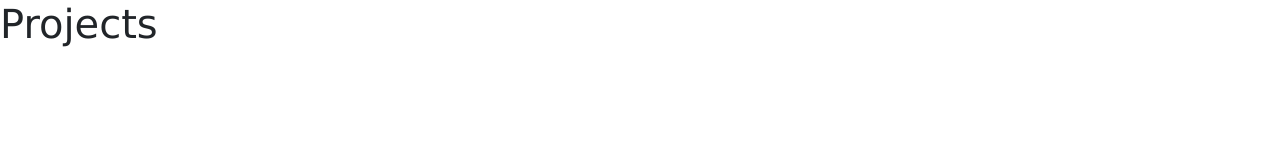
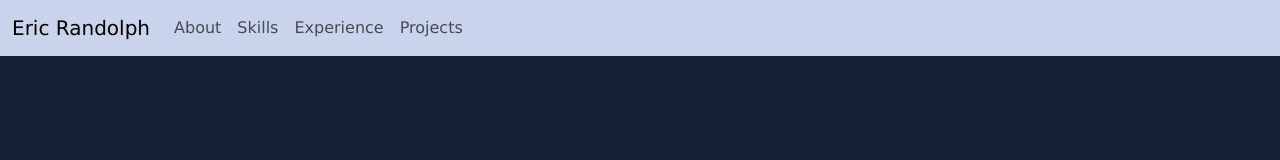
Before and after one commit to zizz-0/evan-rizzo-portfolio, a website: page projects.html in a window 1280 px wide. Drawn offline with nearby package versions, Linux system fonts and the light colour scheme.

Commit message:
projects nav

```diff
--- a/projects.html
+++ b/projects.html
@@ -7,8 +7,24 @@
     <link rel="stylesheet" href="styles.css">
     <link href="https://cdn.jsdelivr.net/npm/bootstrap@5.3.3/dist/css/bootstrap.min.css" rel="stylesheet" integrity="sha384-QWTKZyjpPEjISv5WaRU9OFeRpok6YctnYmDr5pNlyT2bRjXh0JMhjY6hW+ALEwIH" crossorigin="anonymous">
   </head>
-  <body>
-    <h1>Projects</h1>
+  <body class="bg-main">
+    <main>
+      <nav class="navbar navbar-expand-lg fixed-top bg-nav">
+          <div class="container-fluid">
+            <a class="navbar-brand" href="index.html">Eric Randolph</a>
+            <button class="navbar-toggler" type="button" data-bs-toggle="collapse" data-bs-target="#navbarSupportedContent" aria-controls="navbarSupportedContent" aria-expanded="false" aria-label="Toggle navigation">
+              <span class="navbar-toggler-icon"></span>
+            </button>
+            <div class="collapse navbar-collapse" id="navbarSupportedContent">
+              <ul class="navbar-nav me-auto mb-2 mb-lg-0">
+                <li class="nav-item"><a class="nav-link" href="index.html#about">About</a></li>
+                <li class="nav-item"><a class="nav-link" href="index.html#skills">Skills</a></li>
+                <li class="nav-item"><a class="nav-link" href="index.html#experience">Experience</a></li>
+                <li class="nav-item"><a class="nav-link" href="projects.html">Projects</a></li>
+            </div>
+          </div>
+        </nav>
+    </main>
     <script src="https://cdn.jsdelivr.net/npm/bootstrap@5.3.3/dist/js/bootstrap.bundle.min.js" integrity="sha384-YvpcrYf0tY3lHB60NNkmXc5s9fDVZLESaAA55NDzOxhy9GkcIdslK1eN7N6jIeHz" crossorigin="anonymous"></script>
   </body>
 </html>
```
Also changed, not shown: index.html (+1 -1 lines).
